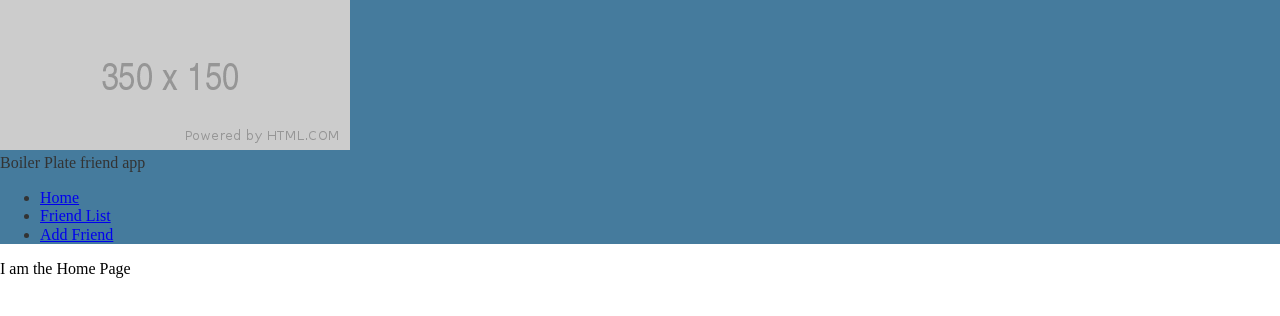
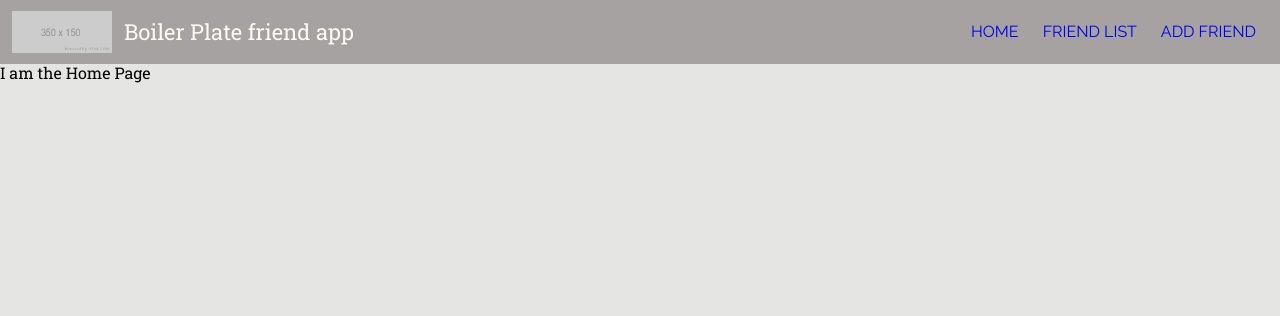
Before and after one commit to RealTayy/HerokuNodeReactTS-v1, a React (Create React App) app in the folder client/: page / in a window 1280 px wide. Shown: the top 316 px of the page. Built offline with nearby package versions, Linux system fonts and the light colour scheme; what mobx-utils would draw is missing.

Commit message:
Add min styling for navbar

```diff
--- a/client/package.json
+++ b/client/package.json
@@ -6,11 +6,13 @@
     "@testing-library/jest-dom": "^4.2.4",
     "@testing-library/react": "^9.5.0",
     "@testing-library/user-event": "^7.2.1",
+    "@types/classnames": "^2.2.10",
     "@types/jest": "^24.9.1",
     "@types/node": "^12.12.38",
     "@types/react": "^16.9.34",
     "@types/react-dom": "^16.9.7",
     "@types/react-router-dom": "^5.1.5",
+    "classnames": "^2.2.6",
     "customize-cra": "^0.9.1",
     "mobx": "^5.15.4",
     "mobx-react": "^6.2.2",
--- /dev/null
+++ b/client/src/App.scss
@@ -0,0 +1,11 @@
+@import "./index.scss";
+
+.App {
+  height: 100vh;
+  background-color: $color-platinum;
+  display: flex;
+  flex-direction: column;
+  &__content {
+    flex-grow: 1;
+  }
+}
--- a/client/src/App.tsx
+++ b/client/src/App.tsx
@@ -3,15 +3,20 @@ import { Navbar } from './components/Navbar';
 import { BrowserRouter as Router, Route } from 'react-router-dom';
 import { Home, AddFriend, Friends, FriendsDetail } from './pages';
 
+import './App.scss';
 const App = () => {
   return (
     <div className="App">
       <Router>
-        <Navbar />
-        <Route path="/" exact component={Home} />
-        <Route path="/add-friend" exact component={AddFriend} />
-        <Route path="/friends" exact component={Friends} />
-        <Route path="/friends/:id" exact component={FriendsDetail} />
+        <div className="App__navbar">
+          <Navbar />
+        </div>
+        <div className="App__content">
+          <Route path="/" exact component={Home} />
+          <Route path="/add-friend" exact component={AddFriend} />
+          <Route path="/friends" exact component={Friends} />
+          <Route path="/friends/:id" exact component={FriendsDetail} />
+        </div>
       </Router>
     </div>
   );
--- a/client/src/assets/styles/settings/_variables.scss
+++ b/client/src/assets/styles/settings/_variables.scss
@@ -1,10 +1,18 @@
-// Colors
-$black-base: #333;
-$blue-base: #457b9d;
-$red: red;
+/*-------\
+| Colors |
+\-------*/
+// https://coolors.co/fbfbf2-e5e6e4-cfd2cd-a6a2a2-847577
+$font-base: #333;
+$color-primary: #a6a2a2;
+$color-secondary: #cfd2cd;
+$color-platinum: #e5e6e4;
+$color-rocket-metallic: #847577;
+$color-floral-white: #fbfbf2;
 
-// Font Size
-$font-size-base: 1rem;
+/*----------\
+| Font Size |
+\----------*/
+$font-size-base: 1rem !default;
 $font-size-xsmaller: $font-size-base * 0.5;
 $font-size-xsmall: $font-size-base * 0.625;
 $font-size-smaller: $font-size-base * 0.75;
@@ -14,3 +22,31 @@ $font-size-large: $font-size-base * 1.125;
 $font-size-larger: $font-size-base * 1.25;
 $font-size-xlarge: $font-size-base * 1.375;
 $font-size-xlarger: $font-size-base * 1.5;
+
+/*--------\
+| Spacing |
+\--------*/
+$spacer: 1rem !default;
+$spacers: (
+  0: 0,
+  1: $spacer * 0.25,
+  2: $spacer * 0.5,
+  3: $spacer * 0.75,
+  4: $spacer * 1,
+  5: $spacer * 1.5,
+  6: $spacer * 2,
+  7: $spacer * 2.5,
+  8: $spacer * 3,
+  9: $spacer * 3.5,
+  10: $spacer * 4,
+  11: $spacer * 4.5,
+  12: $spacer * 5,
+  13: $spacer * 5.5,
+  14: $spacer * 6,
+  15: $spacer * 6.5,
+  16: $spacer * 7,
+  17: $spacer * 7.5,
+  18: $spacer * 8,
+  19: $spacer * 8.5,
+  20: $spacer * 9,
+);
--- /dev/null
+++ b/client/src/base.scss
@@ -0,0 +1,22 @@
+@import "./index.scss";
+
+html {
+  font-family: $font-family-roboto-slab;
+  font-size: $font-size-base;
+}
+
+a:link {
+  text-decoration: none;
+}
+
+a:visited {
+  text-decoration: none;
+}
+
+a:hover {
+  text-decoration: none;
+}
+
+a:active {
+  text-decoration: none;
+}
--- a/client/src/components/Navbar/Navbar.scss
+++ b/client/src/components/Navbar/Navbar.scss
@@ -1,6 +1,33 @@
 @import "../index.scss";
 
 .Navbar {
-  color: $black-base;
-  background: $blue-base;
+  display: flex;
+  justify-content: space-between;
+  color: $color-floral-white;
+  background-color: $color-primary;
+  padding: 0 map-get($map: $spacers, $key: 3);
+  &__logo {
+    display: flex;
+    align-items: center;
+    &-image {
+      width: 100px;
+      margin-right: map-get($map: $spacers, $key: 3);
+    }
+    &-text {
+      font-size: $font-size-xlarge;
+      line-height: 1;
+    }
+  }
+  &__list {
+    display: grid;
+    grid-template-columns: repeat(3, auto);
+    list-style: none;
+    &-item {
+      font-family: $font-family-raleway;
+      text-transform: uppercase;
+      line-height: 1;
+      text-decoration: none;
+      padding: map-get($map: $spacers, $key: 2) map-get($map: $spacers, $key: 3);
+    }
+  }
 }
--- a/client/src/components/Navbar/Navbar.tsx
+++ b/client/src/components/Navbar/Navbar.tsx
@@ -1,6 +1,7 @@
 import React, { FunctionComponent, HTMLAttributes } from 'react';
 import { Link } from "react-router-dom";
 import placeholderImgRect from '../../assets/images/placeholderRect.png';
+import classnames from 'classnames';
 
 import './Navbar.scss';
 const links = [
@@ -18,18 +19,18 @@ const links = [
   },
 ]
 
-const Navbar: FunctionComponent<HTMLAttributes<HTMLElement>> = () => {
+const Navbar: FunctionComponent<HTMLAttributes<HTMLElement>> = ({ className }) => {
   return (
-    <nav className="Navbar">
+    <nav className={classnames(['Navbar', className])}>
       <div className="Navbar__logo">
-        <img className="Navbar__logo__image" src={placeholderImgRect} />
-        <div className="Navbar__logo__text">
+        <img className="Navbar__logo-image" src={placeholderImgRect} />
+        <div className="Navbar__logo-text">
           Boiler Plate friend app
         </div>
       </div>
       <ul className="Navbar__list">
         {links.map(link =>
-          <li className="Navbar__list_item">
+          <li className="Navbar__list-item">
             <Link to={link.to}>{link.text}</Link>
           </li>
         )}
--- a/client/src/index.tsx
+++ b/client/src/index.tsx
@@ -1,7 +1,7 @@
 import React from 'react';
 import ReactDOM from 'react-dom';
 import 'normalize.css';
-import './index.scss';
+import './base.scss';
 import App from './App';
 import 'mobx-react-lite/batchingForReactDom'
 import { configure } from "mobx";
```
Also changed, not shown: client/src/index.scss (line endings or trailing spaces), 1 other file (tests, documents, lock files or other folders).
